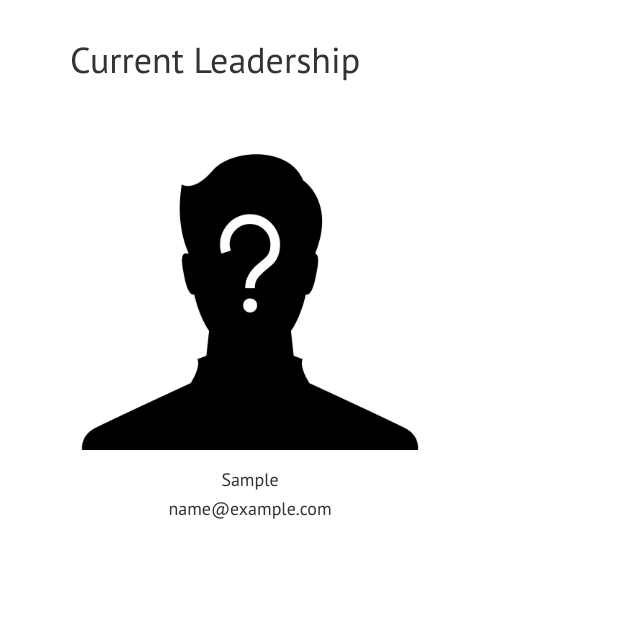
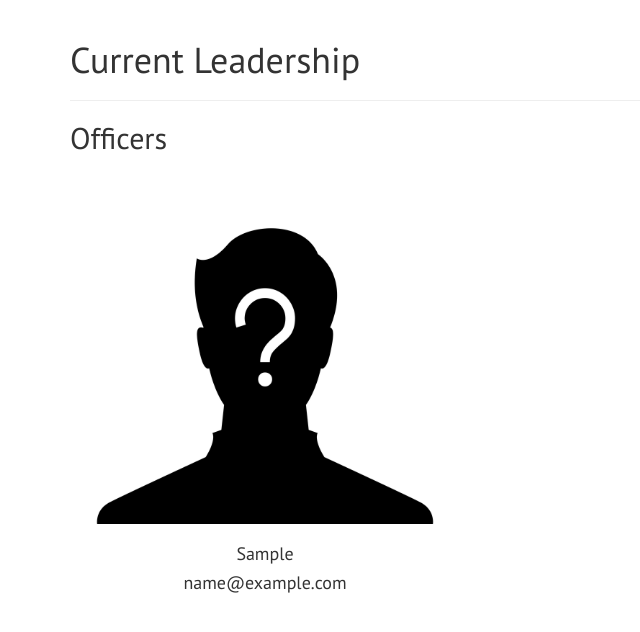
Before and after one commit to HKNBetaEpsilon/new-hkn-website, a Django app: page /leadership/ in a window 1280 px wide. Shown: the part 51-683 px from the top of the page, without its empty margins (0-640 px from the left). Run offline with Django 3.2, Linux system fonts and the light colour scheme; tables that the repository leaves empty hold one stand-in row (values such as "Sample post"); some libraries are stand-ins or nearby versions.

Commit message:
added advisors and chairs to leadership page

```diff
--- a/src/leadership/views.py
+++ b/src/leadership/views.py
@@ -7,8 +7,12 @@ from django.forms import modelformset_factory
 
 def leadership(request, leader_saved=0):
 	context = {}
-	leaders = Leader.objects.all().filter(member__isnull=False).order_by('-display_order')
-	context['leaders'] = leaders
+	officers = Leader.objects.all().filter(position_type__exact='O').filter(member__isnull=False).order_by('-display_order')
+	advisors = Leader.objects.all().filter(position_type__exact='A').filter(member__isnull=False).order_by('-display_order')
+	chairs = Leader.objects.all().filter(position_type__exact='C').filter(member__isnull=False).order_by('-display_order')
+	context['officers'] = officers
+	context['advisors'] = advisors
+	context['chairs'] = chairs
 	context['leader_saved'] = leader_saved
 	return render(request, "leadership.html", context)
 
--- a/src/templates/leadership.html
+++ b/src/templates/leadership.html
@@ -8,8 +8,11 @@
 	</div>
 {% endif %}
 <h1>Current Leadership</h1>
-
-{% for leader in leaders %}
+<hr>
+{% if officers %}
+<h2>Officers</h2>
+<div class='container'>
+{% for leader in officers %}
 	{% if forloop.counter0|divisibleby:3 %}
 	<div class='row top-pictures-row'>
 	{% endif %}
@@ -30,4 +33,60 @@
 	</div>
 	{% endif %}
 {% endfor %}
+</div>
+{% endif %}
+
+{% if chairs %}
+<div class='container'>
+<h2>Chairs</h2>
+{% for chair in chairs %}
+	{% if forloop.counter0|divisibleby:3 %}
+	<div class='row top-pictures-row'>
+	{% endif %}
+		<div class='col-sm-4'>
+			{% if chair.member.profile_pic %}
+			<img class="img-responsive img-rounded center-block profile-pic" src="{{chair.member.profile_pic.url}}">
+			{% else %}
+			<img class="img-responsive center-block profile-pic" src="{%static 'img/default_profile_pic.jpg'%}">
+			{% endif %}
+
+			<h3 class='text-center'>
+				<a href="{%url 'profile' chair.member.uniqname %}">{{chair.member.first_name}} {{chair.member.last_name}}</a>
+			</h3>
+			<h4 class='text-center'>{{chair.position}}</h4>
+			<h4 class='text-center'>{{chair.email}}</h4>
+		</div>
+	{% if forloop.counter|divisibleby:3 %}
+	</div>
+	{% endif %}
+{% endfor %}
+</div>
+{% endif %}
+
+{% if advisors %}
+<div class='container'>
+<h2>Advisors</h2>
+{% for advisor in advisors %}
+	{% if forloop.counter0|divisibleby:3 %}
+	<div class='row top-pictures-row'>
+	{% endif %}
+		<div class='col-sm-4'>
+			{% if advisor.member.profile_pic %}
+			<img class="img-responsive img-rounded center-block profile-pic" src="{{advisor.member.profile_pic.url}}">
+			{% else %}
+			<img class="img-responsive center-block profile-pic" src="{%static 'img/default_profile_pic.jpg'%}">
+			{% endif %}
+
+			<h3 class='text-center'>
+				<a href="{%url 'profile' advisor.member.uniqname %}">{{advisor.member.first_name}} {{advisor.member.last_name}}</a>
+			</h3>
+			<h4 class='text-center'>{{advisor.position}}</h4>
+			<h4 class='text-center'>{{advisor.email}}</h4>
+		</div>
+	{% if forloop.counter|divisibleby:3 %}
+	</div>
+	{% endif %}
+{% endfor %}
+</div>
+{% endif %}
 {% endblock %}
```
